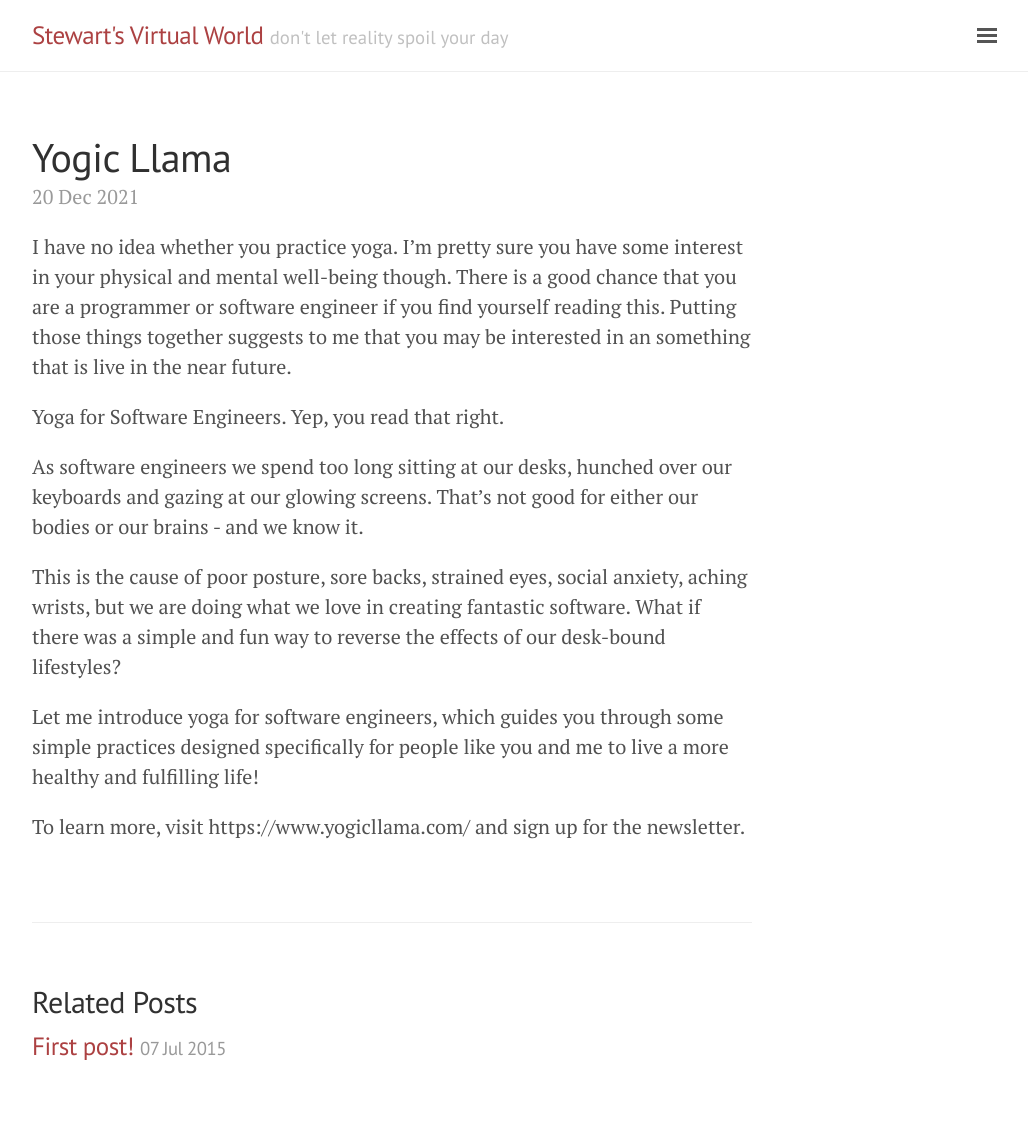
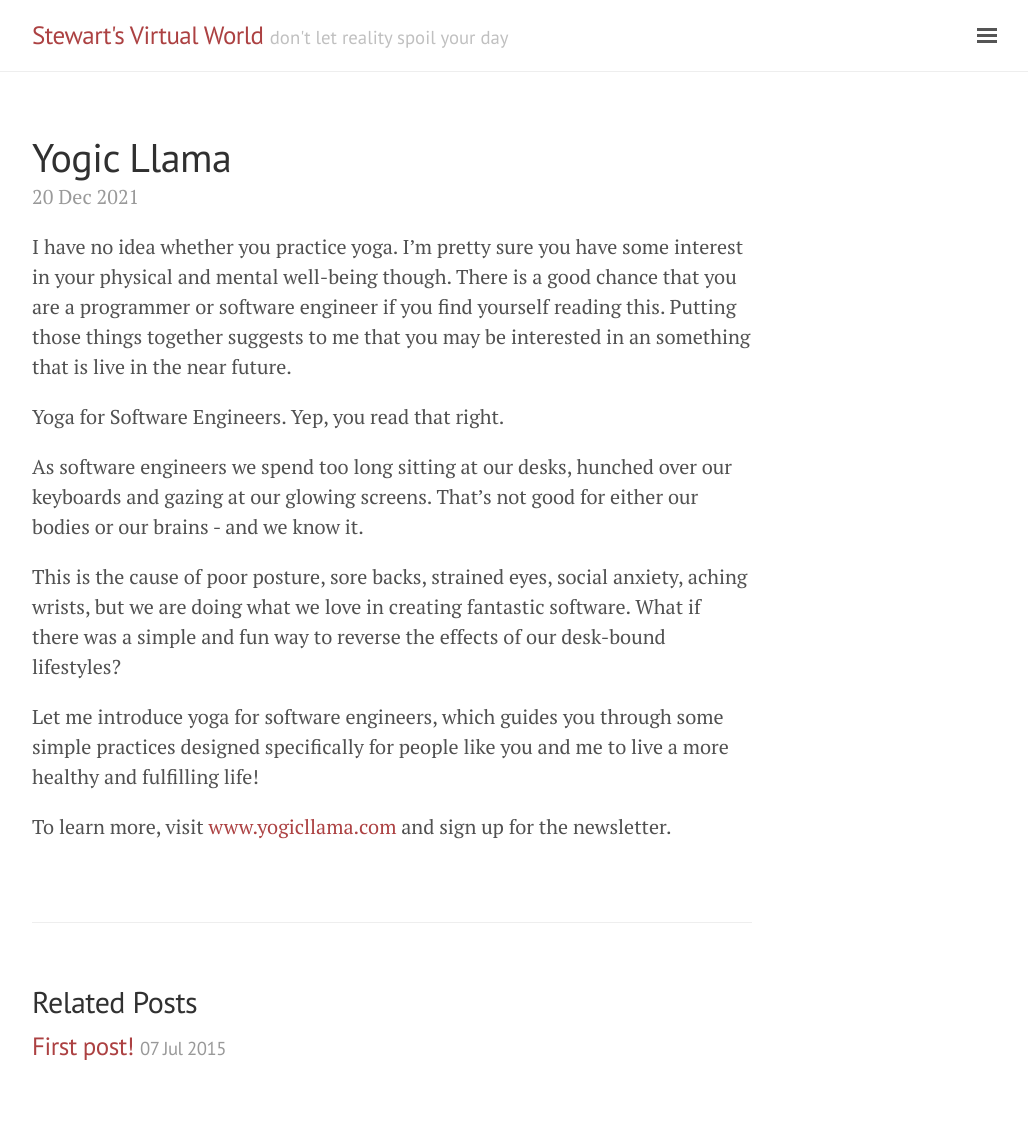
Before and after one commit to stewartadcock/stewartadcock.github.io, a Jekyll site: the page built from _posts/2021-12-20-Yogic-Llama.md, in a window 1280 px wide. Shown: the whole page, without its empty margins (248-1276 px from the left). Built offline with Jekyll 4.4.1, drawn with Linux system fonts in a browser that asks for light colours; Markdown is read by kramdown in place of the engine named in the settings; some of the changed lines change nothing that is shown.

Commit message:
Link the URL

```diff
--- a/_posts/2021-12-20-Yogic-Llama.md
+++ b/_posts/2021-12-20-Yogic-Llama.md
@@ -24,4 +24,4 @@ Let me introduce yoga for software engineers, which guides you through some simp
 practices designed specifically for people like you and me to live a more healthy
 and fulfilling life!
 
-To learn more, visit https://www.yogicllama.com/ and sign up for the newsletter.
+To learn more, visit [www.yogicllama.com](https://www.yogicllama.com/) and sign up for the newsletter.
```
